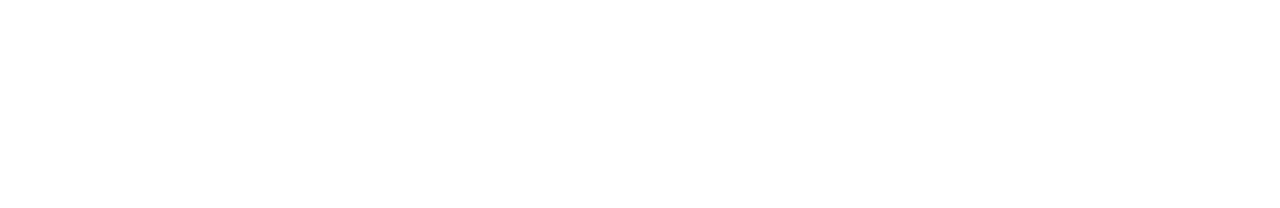
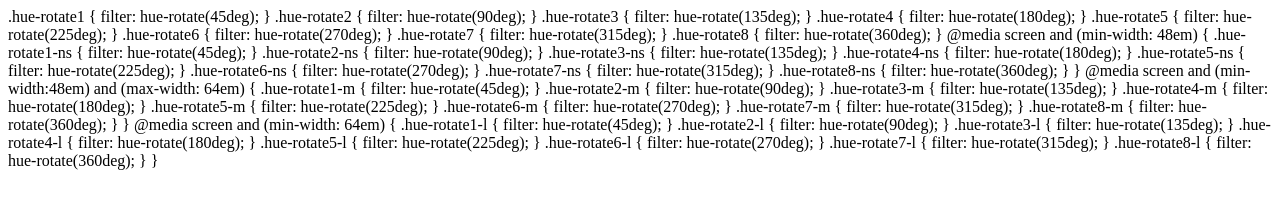
Before and after one commit to mrmrs/css-filter-hue-rotate, a website: page index.html in a window 1280 px wide. Drawn offline with Linux system fonts and the light colour scheme.

Commit message:
Adding css contents to html file for documentation

```diff
--- a/index.html
+++ b/index.html
@@ -12,5 +12,47 @@
     <link rel="stylesheet" href="filter-hue-rotate.css">
   </head>
   <body>
-  </body>
+.hue-rotate1 { filter: hue-rotate(45deg); }
+.hue-rotate2 { filter: hue-rotate(90deg); }
+.hue-rotate3 { filter: hue-rotate(135deg); }
+.hue-rotate4 { filter: hue-rotate(180deg); }
+.hue-rotate5 { filter: hue-rotate(225deg); }
+.hue-rotate6 { filter: hue-rotate(270deg); }
+.hue-rotate7 { filter: hue-rotate(315deg); }
+.hue-rotate8 { filter: hue-rotate(360deg); }
+
+@media screen and (min-width: 48em) {
+.hue-rotate1-ns { filter: hue-rotate(45deg); }
+.hue-rotate2-ns { filter: hue-rotate(90deg); }
+.hue-rotate3-ns { filter: hue-rotate(135deg); }
+.hue-rotate4-ns { filter: hue-rotate(180deg); }
+.hue-rotate5-ns { filter: hue-rotate(225deg); }
+.hue-rotate6-ns { filter: hue-rotate(270deg); }
+.hue-rotate7-ns { filter: hue-rotate(315deg); }
+.hue-rotate8-ns { filter: hue-rotate(360deg); }
+}
+
+@media screen and (min-width:48em) and (max-width: 64em) {
+.hue-rotate1-m { filter: hue-rotate(45deg); }
+.hue-rotate2-m { filter: hue-rotate(90deg); }
+.hue-rotate3-m { filter: hue-rotate(135deg); }
+.hue-rotate4-m { filter: hue-rotate(180deg); }
+.hue-rotate5-m { filter: hue-rotate(225deg); }
+.hue-rotate6-m { filter: hue-rotate(270deg); }
+.hue-rotate7-m { filter: hue-rotate(315deg); }
+.hue-rotate8-m { filter: hue-rotate(360deg); }
+}
+
+@media screen and (min-width: 64em) {
+.hue-rotate1-l { filter: hue-rotate(45deg); }
+.hue-rotate2-l { filter: hue-rotate(90deg); }
+.hue-rotate3-l { filter: hue-rotate(135deg); }
+.hue-rotate4-l { filter: hue-rotate(180deg); }
+.hue-rotate5-l { filter: hue-rotate(225deg); }
+.hue-rotate6-l { filter: hue-rotate(270deg); }
+.hue-rotate7-l { filter: hue-rotate(315deg); }
+.hue-rotate8-l { filter: hue-rotate(360deg); }
+}
+
+</body>
 </html>
```
